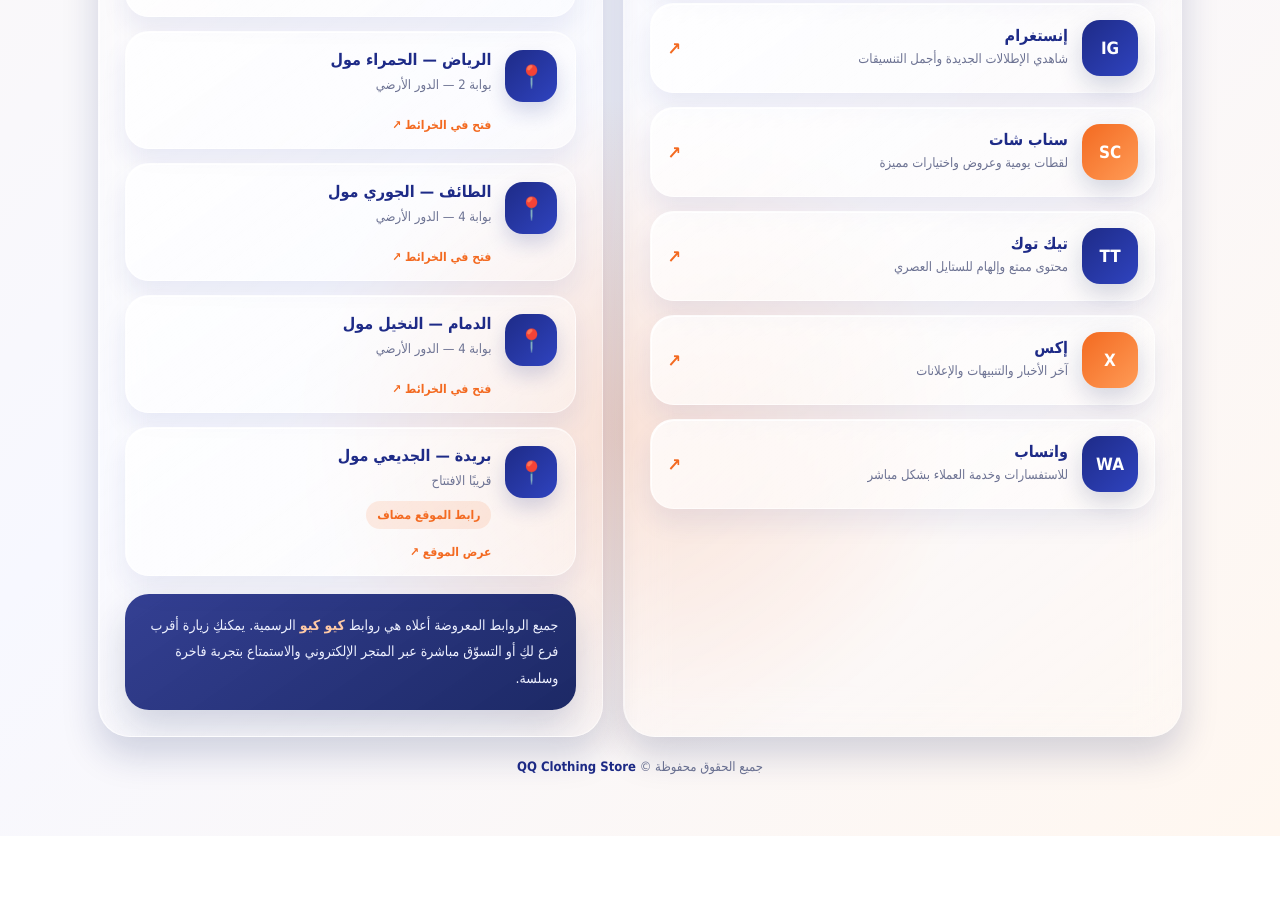
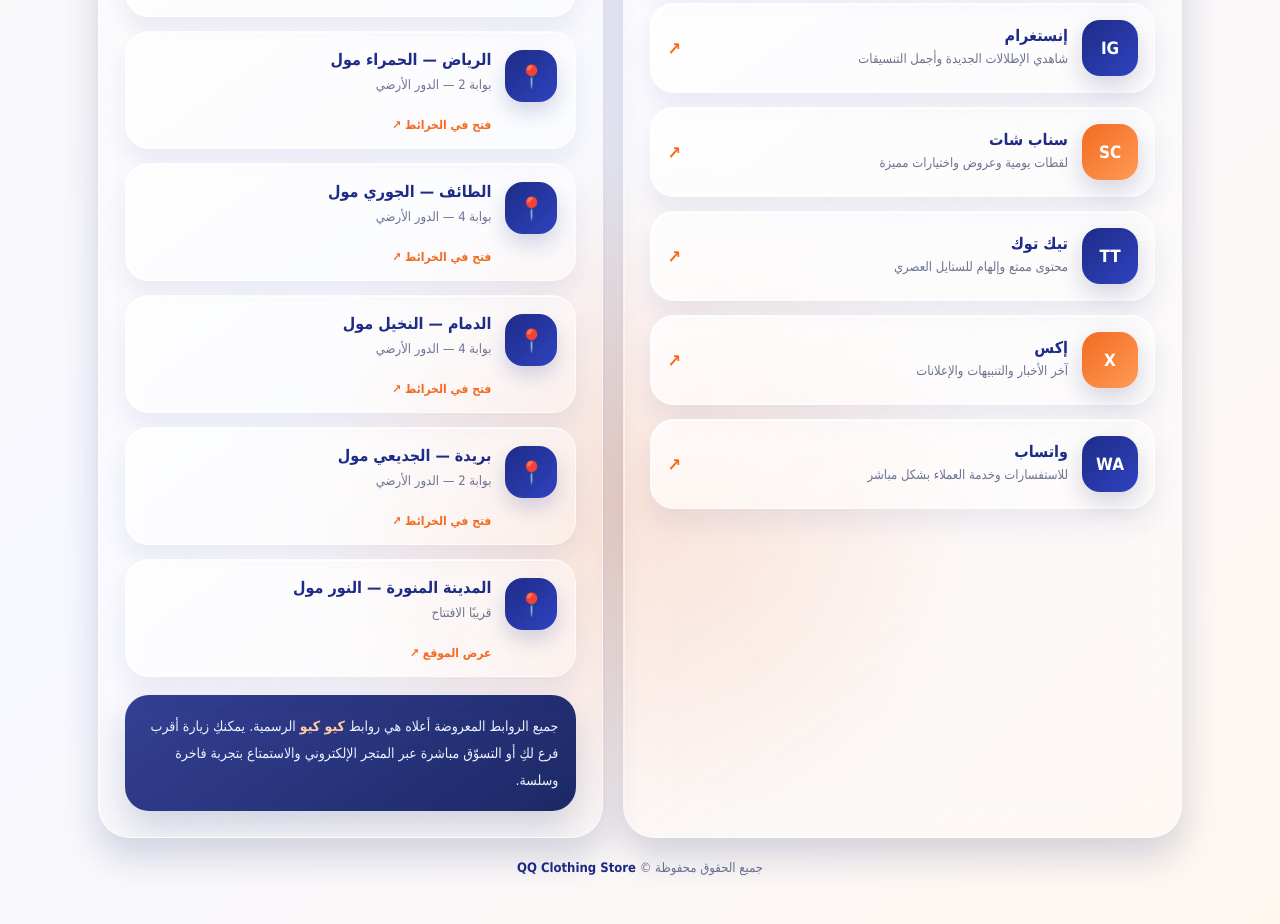
Before and after one commit to aljuriy/QQ, a plain HTML site: page index.html in a window 1280 px wide. Shown: the part 794-1718 px from the top of the page. Before the commit the page ends 1630 px from the top, so only its background shows below. Drawn offline with Linux system fonts and the light colour scheme.

Commit message:
Update index.html

```diff
--- a/index.html
+++ b/index.html
@@ -798,8 +798,15 @@
             <span class="branch-icon">📍</span>
             <span class="branch-copy">
               <strong>بريدة — الجديعي مول</strong>
+              <small>بوابة 2 — الدور الأرضي</small>
+            </span>
+          </a>
+
+          <a class="branch-card" href="https://www.google.com/maps/search/?api=1&query=%D8%A7%D9%84%D9%86%D9%88%D8%B1+%D9%85%D9%88%D9%84+%D8%A7%D9%84%D9%85%D8%AF%D9%8A%D9%86%D8%A9+%D8%A7%D9%84%D9%85%D9%86%D9%88%D8%B1%D8%A9" target="_blank" rel="noopener noreferrer">
+            <span class="branch-icon">📍</span>
+            <span class="branch-copy">
+              <strong>المدينة المنورة — النور مول</strong>
               <small>قريبًا الافتتاح</small>
-              <span class="status">رابط الموقع مضاف</span>
             </span>
           </a>
         </div>
```
